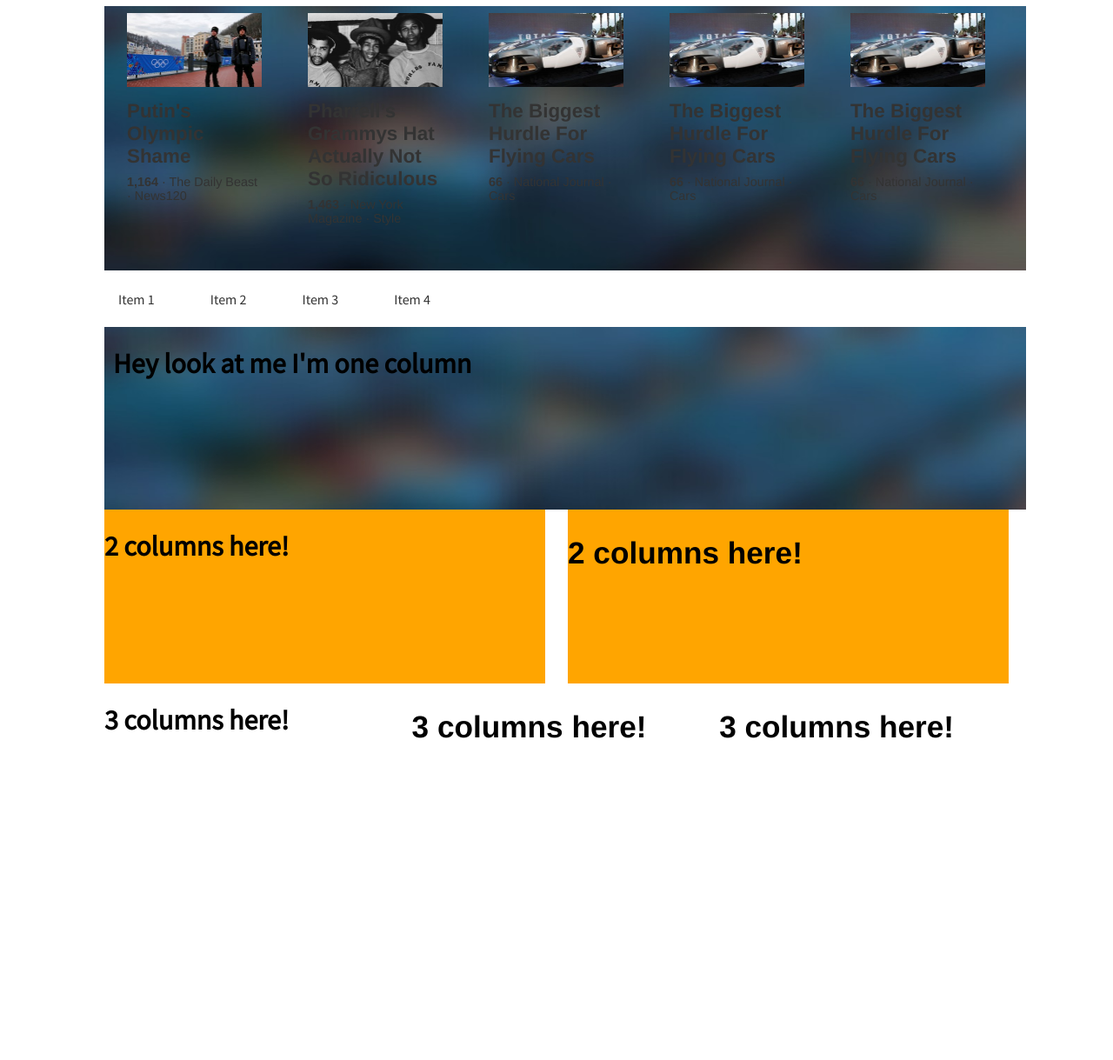
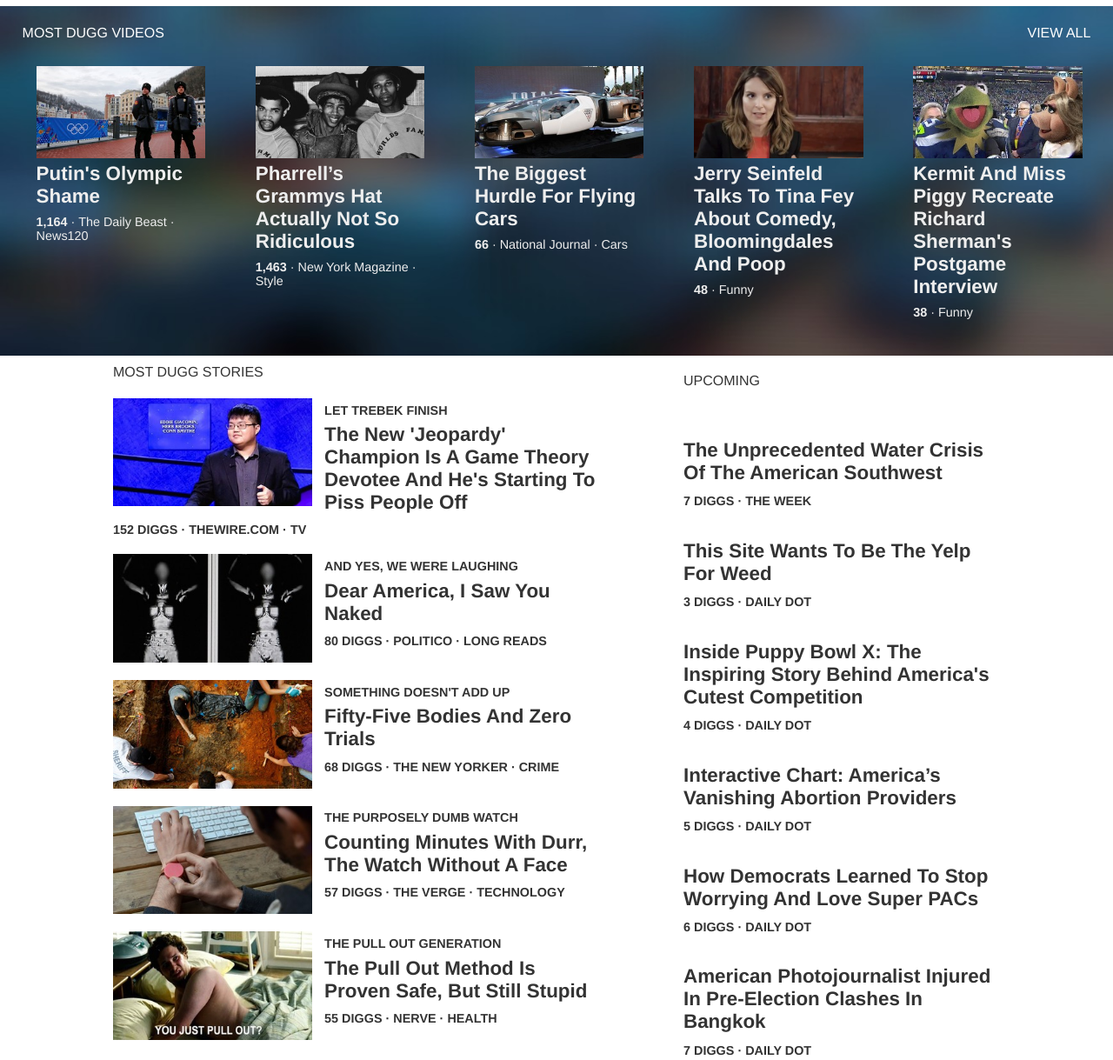
Before and after one commit to nugentmichael/assignment2, a plain HTML site: page index.html in a window 1280 px wide. Shown: the part 1293-2512 px from the top of the page at 87% size. Before the commit the page ends 2289 px from the top, so only its background shows below. Drawn offline with nearby package versions, Linux system fonts and the light colour scheme.

Commit message:
UI Fixes and New Story Additions
— Fixed the layout for "Most Dugg Videos"
— Added "Most Dugg Stories" and "Upcoming" sections
— More UI fixes

```diff
--- a/index.html
+++ b/index.html
@@ -81,13 +81,15 @@
     <div class="container">
 
         <!-- 1 Column Layout -->
-        <div class="col-container">
+        <div class="col-container" id="videos">
             <div class="col col-1">
+                <h4>Most Dugg Videos</h4>
+                <h4>View All</h4>
                 <div class="col col-3">
-                <a href="#"><img src="images/olympics.jpeg" alt="Putin's Olympic Shame"></a>
-                <a href="#"><h3>Putin's Olympic Shame</h3></a>
-                <a href="#"><h6><strong>1,164</strong></strong> &#183; The Daily Beast &#183; News120</h6></a>
-            </div>
+                    <a href="#"><img src="images/olympics.jpeg" alt="Putin's Olympic Shame"></a>
+                    <a href="#"><h3>Putin's Olympic Shame</h3></a>
+                    <a href="#"><h6><strong>1,164</strong></strong> &#183; The Daily Beast &#183; News120</h6></a>
+                </div>
             <div class="col col-3">
                 <a href="#"><img src="images/grammys.jpeg" alt="Pharrell’s Grammys Hat Actually Not So Ridiculous"></a>
                 <a href="#"><h3>Pharrell’s Grammys Hat Actually Not So Ridiculous</h3></a>
@@ -99,21 +101,21 @@
                 <a href="#"><h6><strong>66</strong> &#183; National Journal &#183; Cars</h6></a>
             </div>
             <div class="col col-3">
-                <a href="#"><img src="images/cars.jpeg" alt="The Biggest Hurdle For Flying Cars"></a>
-                <a href="#"><h3>The Biggest Hurdle For Flying Cars</h3></a>
-                <a href="#"><h6><strong>66</strong> &#183; National Journal &#183; Cars</h6></a>
+                <a href="#"><img src="images/tinaFey.jpeg" alt="Jerry Seinfeld Talks To Tina Fey About Comedy, Bloomingdales And Poop"></a>
+                <a href="#"><h3>Jerry Seinfeld Talks To Tina Fey About Comedy, Bloomingdales And Poop</h3></a>
+                <a href="#"><h6><strong>48</strong> &#183; Funny</h6></a>
             </div>
             <div class="col col-3">
-                <a href="#"><img src="images/cars.jpeg" alt="The Biggest Hurdle For Flying Cars"></a>
-                <a href="#"><h3>The Biggest Hurdle For Flying Cars</h3></a>
-                <a href="#"><h6><strong>66</strong> &#183; National Journal &#183; Cars</h6></a>
+                <a href="#"><img src="images/kermit.jpeg" alt="Kermit And Miss Piggy Recreate Richard Sherman's Postgame Interview"></a>
+                <a href="#"><h3>Kermit And Miss Piggy Recreate Richard Sherman's Postgame Interview</h3></a>
+                <a href="#"><h6><strong>38</strong> &#183; Funny</h6></a>
             </div>
             </div>
         </div>
         <!--// 1 Column Layout -->
     </div>
 
-    <div class="container">
+    <!-- <div class="container">
     	<nav class="main-nav">
         	<ul>
             	<li><a href="#">Item 1</a></li>
@@ -122,28 +124,70 @@
                 <li><a href="#">Item 4</a></li>
             </ul>
         </nav>
+    </div> -->
+
+    <div class="container" id="stories">
+         <!-- 2 Column Layout -->
+        <div class="col-container">
+            <div class="col col-2">
+                <h4>Most Dugg Stories</h4>
+                <img src="images/jeopardy.jpeg" alt="The New 'Jeopardy' Champion Is A Game Theory Devotee And He's Starting To Piss People Off">
+                <h6>Let Trebek Finish</h6>
+                <a href="#"><h3>The New 'Jeopardy' Champion Is A Game Theory Devotee And He's Starting To Piss People Off</h3></a>
+                <a class="diggs" href="#"><h6><strong>152 diggs</strong> &#183; thewire.com &#183; TV</h6></a>
+            </div>
+            <div class="col col-2" id="upcoming" >
+                <h4>Upcoming</h4>
+                <a href="#"><h3>The Unprecedented Water Crisis Of The American Southwest</h3></a>
+                <a href="#"><h6><strong>7 diggs</strong> &#183; The Week</h6></a>
+                <a href="#"><h3>This Site Wants To Be The Yelp For Weed</h3></a>
+                <a href="#"><h6><strong>3 diggs</strong> &#183; Daily Dot</h6></a>
+                <a href="#"><h3>Inside Puppy Bowl X: The Inspiring Story Behind America's Cutest Competition</h3></a>
+                <a href="#"><h6><strong>4 diggs</strong> &#183; Daily Dot</h6></a>
+                <a href="#"><h3>Interactive Chart: America’s Vanishing Abortion Providers</h3></a>
+                <a href="#"><h6><strong>5 diggs</strong> &#183; Daily Dot</h6></a>
+                <a href="#"><h3>How Democrats Learned To Stop Worrying And Love Super PACs</h3></a>
+                <a href="#"><h6><strong>6 diggs</strong> &#183; Daily Dot</h6></a>
+                <a href="#"><h3>American Photojournalist Injured In Pre-Election Clashes In Bangkok</h3></a>
+                <a href="#"><h6><strong>7 diggs</strong> &#183; Daily Dot</h6></a>
+            </div>
+            <div class="col col-2">
+                <img src="images/america.jpeg" alt="Dear America, I Saw You Naked">
+                <h6>And yes, we were laughing</h6>
+                <a href="#"><h3>Dear America, I Saw You Naked</h3></a>
+                <a class="diggs" href="#"><h6><strong>80 diggs</strong> &#183; POLITICO &#183; Long Reads</h6></a>
+            </div>
+            <div class="col col-2">
+                <img src="images/zeroTrails.jpeg" alt="Fifty-Five Bodies And Zero Trials">
+                <h6>Something Doesn't Add Up</h6>
+                <a href="#"><h3>Fifty-Five Bodies And Zero Trials</h3></a>
+                <a class="diggs" href="#"><h6><strong>68 diggs</strong> &#183; The New Yorker &#183; Crime</h6></a>
+            </div>
+            <div class="col col-2">
+                <img src="images/durr.jpeg" alt="Counting Minutes With Durr, The Watch Without A Face">
+                <h6>The Purposely Dumb Watch</h6>
+                <a href="#"><h3>Counting Minutes With Durr, The Watch Without A Face</h3></a>
+                <a class="diggs" href="#"><h6><strong>57 diggs</strong> &#183; The Verge &#183; Technology</h6></a>
+            </div>
+            <div class="col col-2">
+                <img src="images/pullOut.jpeg" alt="The Pull Out Method Is Proven Safe, But Still Stupid">
+                <h6>The Pull Out Generation</h6>
+                <a href="#"><h3>The Pull Out Method Is Proven Safe, But Still Stupid</h3></a>
+                <a class="diggs" href="#"><h6><strong>55 diggs</strong> &#183; Nerve &#183; Health</h6></a>
+            </div>
+        </div>
+        <!--// 2 Column Layout -->
     </div>
 
-    <div class="container">
-
     	<!-- 1 Column Layout -->
-    	<div class="col-container">
+    	<!-- <div class="col-container">
         	<div class="col col-1">
             	<h1>Hey look at me I'm one column</h1>
             </div>
-        </div>
+        </div> -->
         <!--// 1 Column Layout -->
 
-        <!-- 2 Column Layout -->
-        <div class="col-container">
-        	<div class="col col-2">
-            	<h1>2 columns here!</h1>
-            </div>
-            <div class="col col-2">
-            	<h2>2 columns here!</h2>
-            </div>
-        </div>
-        <!--// 2 Column Layout -->
+
 
         <!-- 3 Column Layout -->
         <div class="col-container">
--- a/scss/layout.scss
+++ b/scss/layout.scss
@@ -76,6 +76,7 @@
 .col-container{
 	@include clearfix;
 }
+
 .col{
 	margin-top:1em;
 	padding-top:1em;
@@ -90,16 +91,36 @@
 	}
 }
 
-.col-1 {
+#videos {
 	background-image: url('../images/marquee_standard_blurred.jpeg');
 	background-size: cover;
+	position: absolute;
+	left: 0;
 	width: 100%;
-	padding: 10px;
+
+	h4:first-child {
+		float: left;
+		margin-left: 2%;
+
+		@media (max-width: 65em) {
+			margin-top: 0;
+		}
+	}
+
+	h4 {
+		text-align: right;
+		margin-right: 2%;
+		color: #FFF;
+	}
 
 	@media (min-width: $largest-breakpoint){
 		.col-3 {
-			width: 18%;
+			width: 17.7%;
 		}
+	}
+
+	a:link {
+		color: #EEE;
 	}
 
 	a:visited {
@@ -117,12 +138,89 @@
 	h3 { margin-top: -15px; }
 }
 
-.col-2{
-	background:orange;
-	@media (min-width: $largest-breakpoint){
-		width:48.75%;
-		margin-left:2.5%;
-		&:first-child{ margin-left:0; }
+#stories {
+	@media (min-width: $largest-breakpoint) {
+		margin-top: 400px;
+	}
+
+	@media (max-width: 63em) {
+		margin-top: 1600px;
+	}
+
+	@media (max-width: 40em) {
+		margin-top: 1950px;
+	}
+}
+
+#upcoming {
+	width: 35%;
+	float: right;
+
+	a {
+		&:link {
+			width: 100%;
+		}
+
+		&:nth-child(even) {
+			margin-top: 4%;
+		}
+	}
+
+	@media (max-width: 65em) {
+		display: none;
+	}
+}
+
+.col-2 {
+	// background-color: orange;
+	padding: 10px;
+	min-height: 0;
+
+	h4 {
+		color: #333;
+	}
+
+	h6 {
+		color: #333;
+		margin: 0;
+		text-transform: uppercase;
+		font-weight: bold;
+		// text-align: center;
+	}
+
+	a {
+		padding: 1em;
+
+		img {
+			padding: 0;
+		}
+	}
+
+	@media (max-width: 60em) {
+
+		float: left;
+
+		.diggs {
+			clear: left;
+		}
+
+		 h3 {
+			text-align: left;
+		}
+
+		img {
+			max-width: 100%;
+			// display: block;
+			// margin: auto;
+		}
+	}
+
+	@media (min-width: $largest-breakpoint) {
+		width: 55%;
+		&:first-child { margin-left: 0; }
+		img { float: left; width: 40%; margin-right: 2.5%; }
+		a:link { float: left; width: 55%; margin: -15px 0 0; padding: 0; }
+		h6 { float: left; margin-top: 1%; }
 	}
 }
 
--- a/scss/navigation.scss
+++ b/scss/navigation.scss
@@ -27,6 +27,7 @@
 }
 
 .pattern {
+	z-index: 1000;
 	position: fixed;
 	top: 0;
 	left: 0;
@@ -47,16 +48,15 @@
 
 a.menu-link {
 	position: absolute;
-	top: 0;
-	right: 10px;
+	top: 5px;
+	left: 10px;
 	display:block;
 	padding:1em;
 
 	&:before {
 	content:'\2630';
 	color: #000;
-	font-size: 36px;
-	font-weight: bold;
+	font-size: 30px;
 	}
 
 	&:hover {
--- a/scss/style.scss
+++ b/scss/style.scss
@@ -12,11 +12,11 @@
 $secondary-font: 'Source Sans Pro', 'Helvetica Neue', Arial, sans-serif;
 
 * {
-	transition: all 0.3s ease-in-out;
-	-webkit-transition: all 0.3s ease-in-out;
-	-moz-transition: all 0.3s ease-in-out;
-	-ms-transition: all 0.3s ease-in-out;
-	-o-transition: all 0.3s ease-in-out;
+	transition: all 0.2s ease-in;
+	-webkit-transition: all 0.2s ease-in;
+	-moz-transition: all 0.2s ease-in;
+	-ms-transition: all 0.2s ease-in;
+	-o-transition: all 0.2s ease-in;
 }
 
 body {
@@ -31,6 +31,12 @@
 h3 {
 	font-family: $primary-font;
 	@include font-size(14);
+}
+
+h4 {
+	font-family: $primary-font;
+	text-transform: uppercase;
+	font-weight: lighter;
 }
 
 h6 {
```
Also changed, not shown: css/layout.css, css/navigation.css, css/style.css, images/america.jpeg (added), images/durr.jpeg (added), images/jeopardy.jpeg (added), images/kermit.jpeg (added), images/pullOut.jpeg (added), images/tinaFey.jpeg (added), images/zeroTrails.jpeg (added).
